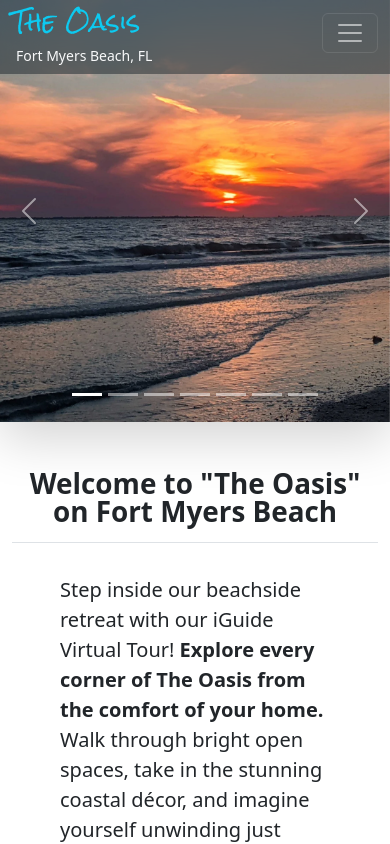
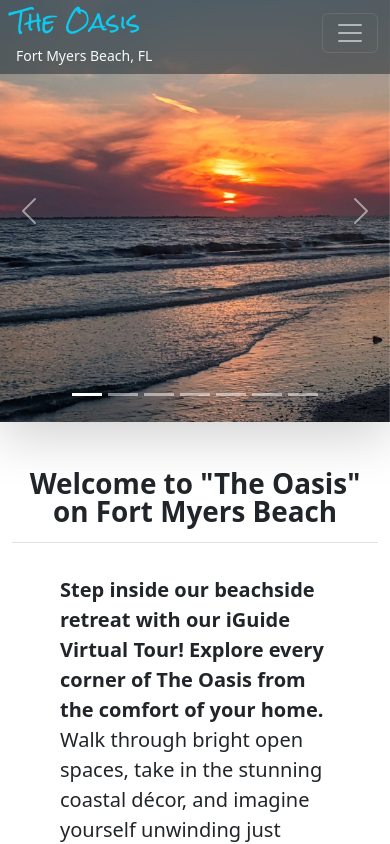
Before and after one commit to erics273/theoasisfmb, a website: page index.html in a window 390 px wide. Shown: the top 844 px of the page. Drawn offline with nearby package versions, Linux system fonts and the light colour scheme.

Commit message:
tweak mobile

```diff
--- a/index.html
+++ b/index.html
@@ -197,7 +197,7 @@
             <h1 class=" fw-bold lh-1 mb-3 border-bottom pb-3 text-center">Welcome to "The Oasis" on Fort Myers
                 Beach</h1>
             <p class="lead py-3 px-5">
-                Step inside our beachside retreat with our iGuide Virtual Tour! <span class="fw-bold">Explore
+                <span class="fw-bold">Step inside our beachside retreat with our iGuide Virtual Tour! Explore
                 every corner of
                 The Oasis from the comfort of your home.</span> Walk through bright open spaces, take in the
                 stunning coastal décor, and imagine yourself unwinding just steps from the sand. Whether
```
